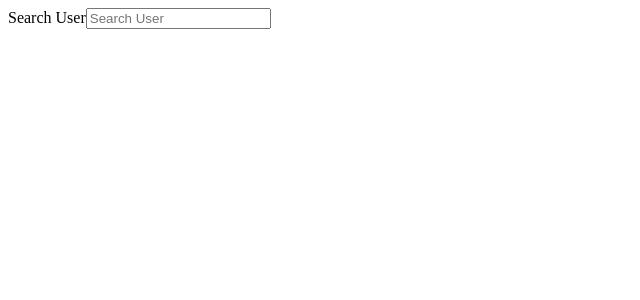
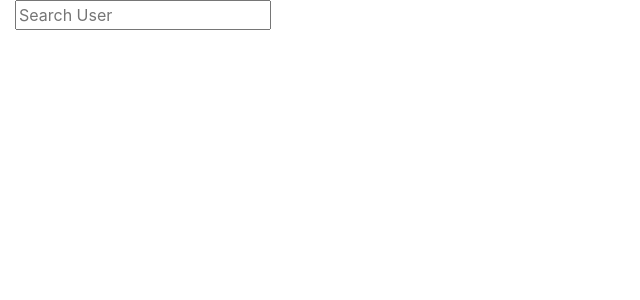
Before and after one commit to palm002/github-profiles, a React (Create React App) app: page / in a window 1280 px wide. Shown: the top 300 px of the page, without its empty margins (0-640 px from the left). Built offline with nearby package versions, Linux system fonts and the light colour scheme.

Commit message:
Add bootstrap

```diff
--- a/public/index.html
+++ b/public/index.html
@@ -15,6 +15,7 @@
       user's mobile device or desktop. See https://developers.google.com/web/fundamentals/web-app-manifest/
     -->
     <link rel="manifest" href="%PUBLIC_URL%/manifest.json" />
+    <link rel="stylesheet" href="https://stackpath.bootstrapcdn.com/bootstrap/4.4.1/css/bootstrap.min.css" integrity="sha384-Vkoo8x4CGsO3+Hhxv8T/Q5PaXtkKtu6ug5TOeNV6gBiFeWPGFN9MuhOf23Q9Ifjh" crossorigin="anonymous">
     <!--
       Notice the use of %PUBLIC_URL% in the tags above.
       It will be replaced with the URL of the `public` folder during the build.
--- a/src/components/SearchBar.js
+++ b/src/components/SearchBar.js
@@ -17,7 +17,6 @@ class SearchBar extends React.Component {
     return (
       <form className="" onSubmit={this.onFormSubmit}>
         <div className="">
-          <placeholder>Search User</placeholder>
           <input
             type="text"
             placeholder='Search User'
```
